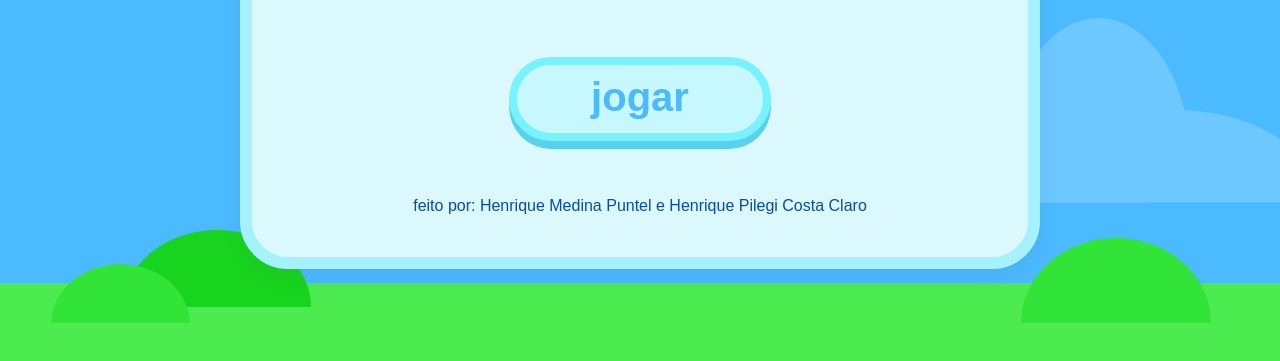
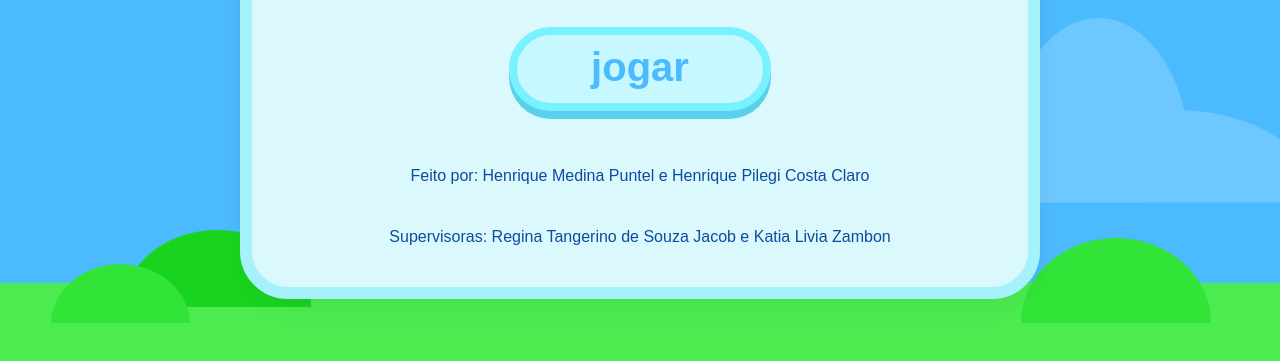
Before and after one commit to henriquempuntel/Projeto-final-IC, a plain HTML site: page index.html in a window 1280 px wide. Shown: the part 397-758 px from the top of the page. Drawn offline with Linux system fonts and the light colour scheme.

Commit message:
Correções

```diff
--- a/index.html
+++ b/index.html
@@ -33,7 +33,8 @@
                     <span>Jornada da<br>Autoadvocacia</span>
                 </h1>
                 <button id="btn-home-play" class="btn-jogar">jogar</button>
-                <p class="home-credito">feito por: Henrique Medina Puntel e Henrique Pilegi Costa Claro</p>
+                <p class="home-credito">Feito por: Henrique Medina Puntel e Henrique Pilegi Costa Claro</p>
+                <p class="home-credito">Supervisoras: Regina Tangerino de Souza Jacob e Katia Livia Zambon</p>
             </div>
         </div>
 
```
Also changed, not shown: img/logo-fob.png.
